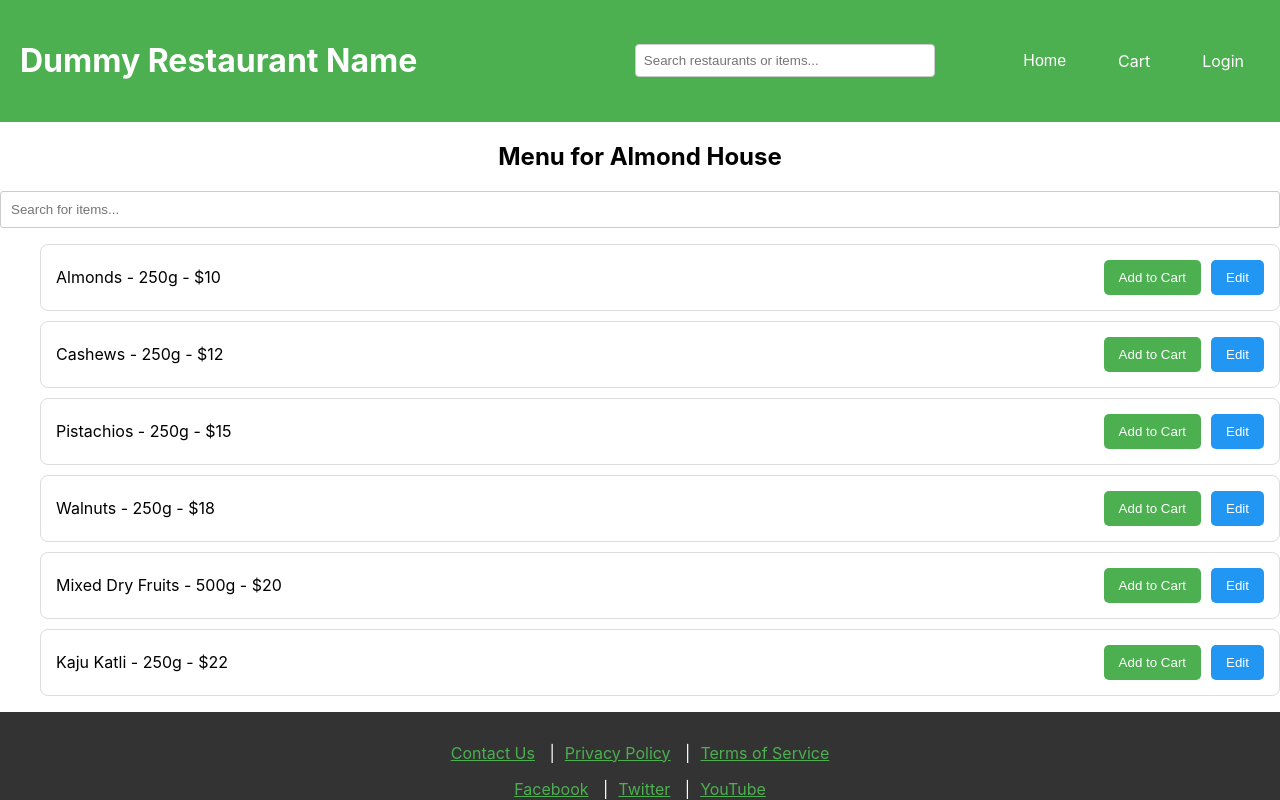
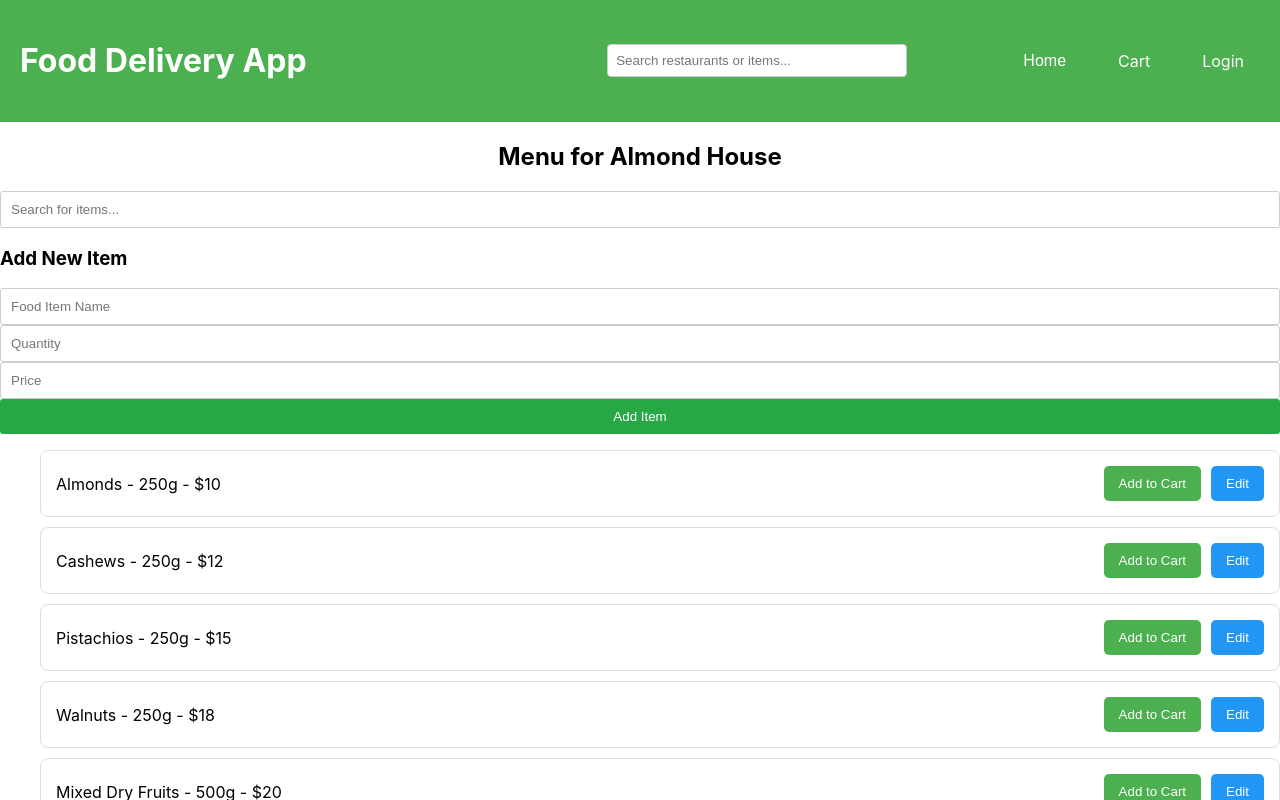
Before and after one commit to akhssm/restaurent, a React (Create React App) app: page /menu/1 in a window 1280 px wide. Shown: the top 800 px of the page. Built offline with nearby package versions, Linux system fonts and the light colour scheme.

Commit message:
Created add new item page.

```diff
--- a/src/components/Cart/Cart.jsx
+++ b/src/components/Cart/Cart.jsx
@@ -1,10 +1,15 @@
-// src/components/Cart/Cart.jsx
-import React from 'react';
+import React, { useEffect } from 'react';
 import './Cart.css';
 import { useCart } from '../CartContext/CartContext';
 
 const Cart = () => {
   const { cartItems, removeItemFromCart, increaseQuantity, decreaseQuantity } = useCart();
+
+  // Use useEffect to re-render the Cart component when cartItems changes
+  useEffect(() => {
+    // You can add any other side effects or logic here
+    console.log('Cart items updated:', cartItems);
+  }, [cartItems]);
 
   const totalAmount = cartItems.reduce((total, item) => {
     return total + parseFloat(item.price.slice(1)) * item.quantity;
--- a/src/components/Header/Header.jsx
+++ b/src/components/Header/Header.jsx
@@ -33,7 +33,7 @@ function Header({ setSearchQuery, userEmail, setIsLoggedIn, setUserEmail, hideEl
   return (
     <header>
       <div className="restaurant-name">
-        <h1>Dummy Restaurant Name</h1>
+        <h1>Food Delivery App</h1>
       </div>
 
       {/* Conditionally render search bar and navigation based on hideElements prop */}
--- a/src/components/Menu/Menu.jsx
+++ b/src/components/Menu/Menu.jsx
@@ -63,6 +63,7 @@ const AddToCart = ({ item }) => {
   const { addItemToCart } = useCart(); // Get the addItemToCart function from the context
 
   const handleAddToCart = () => {
+    console.log("Add to cart function triggered:", item);
     addItemToCart({ ...item, quantity: 1 }); // Add item to cart with initial quantity
     alert(`${item.name} has been added to your cart!`); // Alert the user
   };
@@ -82,9 +83,31 @@ const Menu = () => {
   // State for search query
   const [searchQuery, setSearchQuery] = useState('');
 
+  // State for new item input
+  const [newItem, setNewItem] = useState({ name: '', quantity: '', price: '' });
+
   // Handle search input change
   const handleSearchChange = (event) => {
     setSearchQuery(event.target.value);
+  };
+
+  // Handle new item input changes
+  const handleNewItemChange = (event) => {
+    const { name, value } = event.target;
+    setNewItem((prev) => ({ ...prev, [name]: value }));
+  };
+
+  // Add new item to the menu
+  const handleAddNewItem = (event) => {
+    event.preventDefault();
+    if (newItem.name && newItem.quantity && newItem.price) {
+      const newId = menuItems.length + 1; // Simple way to generate new id
+      const newMenuItem = { id: newId, ...newItem };
+      dummyMenus[id] = [...menuItems, newMenuItem]; // Update dummyMenus with the new item
+      setNewItem({ name: '', quantity: '', price: '' }); // Reset input fields
+    } else {
+      alert("Please fill in all fields!"); // Alert user to fill all fields
+    }
   };
 
   // Filter menu items based on search query
@@ -103,6 +126,35 @@ const Menu = () => {
             value={searchQuery}
             onChange={handleSearchChange}
           />
+
+          <h3>Add New Item</h3>
+          <form onSubmit={handleAddNewItem}>
+            <input
+              type="text"
+              name="name"
+              placeholder="Food Item Name"
+              value={newItem.name}
+              onChange={handleNewItemChange}
+              required
+            />
+            <input
+              type="text"
+              name="quantity"
+              placeholder="Quantity"
+              value={newItem.quantity}
+              onChange={handleNewItemChange}
+              required
+            />
+            <input
+              type="text"
+              name="price"
+              placeholder="Price"
+              value={newItem.price}
+              onChange={handleNewItemChange}
+              required
+            />
+            <button type="submit">Add Item</button>
+          </form>
 
           <ul>
             {filteredItems.length > 0 ? (
```
